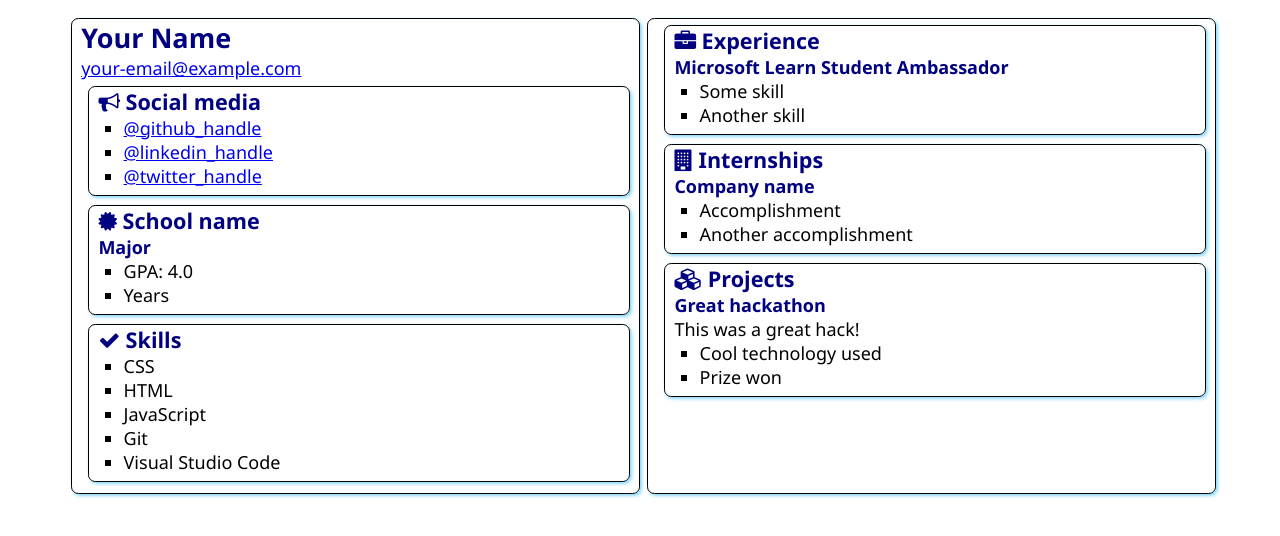
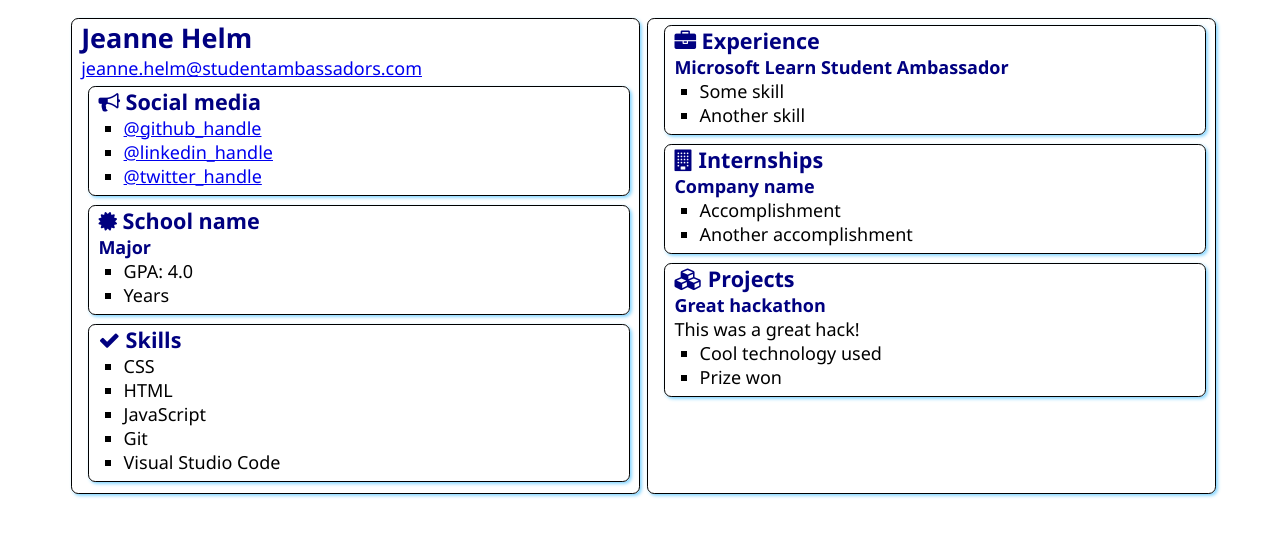
Before and after one commit to ninjeanne/SATechnicalOnboarding, a plain HTML site: page src/index.html in a window 1280 px wide. Drawn offline with Linux system fonts and the light colour scheme.

Commit message:
added my name and mail

```diff
--- a/src/index.html
+++ b/src/index.html
@@ -12,8 +12,8 @@
 <body>
     <main>
         <article class="box">
-            <h1>Your Name</h1>
-            <div><a href="mailto:your.email@example.com">your-email@example.com</a></div>
+            <h1>Jeanne Helm</h1>
+            <div><a href="mailto:jeanne.helm@studentambassadors.com">jeanne.helm@studentambassadors.com</a></div>
 
             <section class="box">
                 <h2>
```
